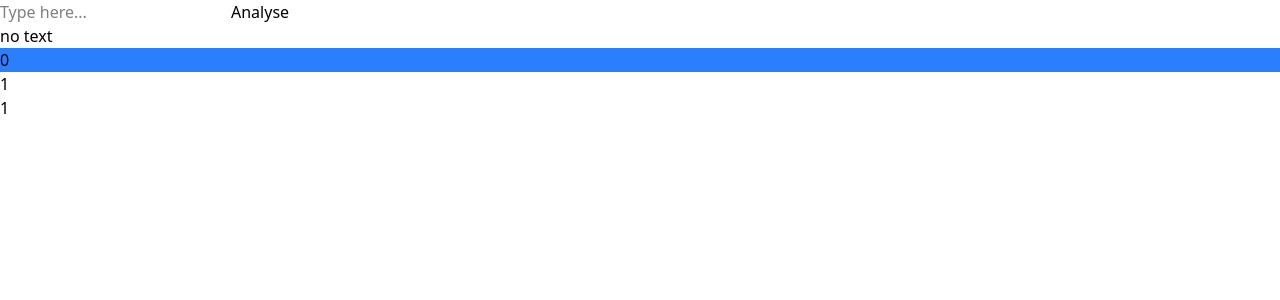
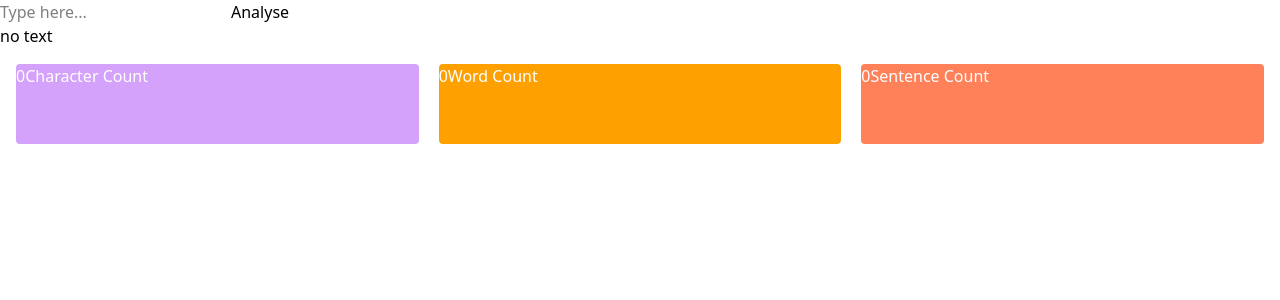
Before and after one commit to EstesJorie/LetterAnalyser, a React (Vite) app: page / in a window 1280 px wide. Shown: the top 300 px of the page. Built offline with nearby package versions, Linux system fonts and the light colour scheme; the HTML template or start-up script is replaced by a standard one.

Commit message:
started boxes

```diff
--- a/components/Counts.jsx
+++ b/components/Counts.jsx
@@ -2,48 +2,45 @@ import React from 'react'
 import { useState } from 'react'
 
 export default function Counts({text}) {
-    // const [characterCount, setCharacterCount] = useState()
-    // const [wordCount, setWordCount] = useState()
-    // const [sentenceCount, setSentenceCount] = useState()
 
     const input = text
 
     let length = input.length
     let spaceCount = input.split(" ").length - 1
-
     let stopCount = input.split(".").length - 1
 
     let characterCount = length - spaceCount
     let wordCount = spaceCount + stopCount
     let sentenceCount = stopCount
 
-    if (stopCount == 0) {
+    if (stopCount == 0 && characterCount > 0) {
         wordCount += 1
     }
 
-    if (sentenceCount == 0) {
-        sentenceCount += 1
+    if (sentenceCount == 0 && characterCount > 0) {
+        sentenceCount = 1
     }
-
-    // const Update = () => {
-    // setCharacterCount(length - spaceCount)
-    // setWordCount(spaceCount + stopCount)
-    // setSentenceCount(stopCount)
-    // }
-
-
-
-
 
     console.log(characterCount, wordCount, sentenceCount)
 
   return (
     <>
+        <div className='flex items-center justify-center gap-5 p-4'>
+            <div className='bg-[#D4A1FB] w-1/3 h-20 rounded flex-col text-white'>
+                <span>{characterCount}</span>
+                <span className='align-bottom'>Character Count</span>
+            </div>
 
-        <div className='bg-blue-500 w-full'>{characterCount}</div>
-        <div>{wordCount}</div>
-        <div>{sentenceCount}</div>
+            <div className='bg-[#FFA001] w-1/3 h-20 rounded flex-col text-white'>
+                <span>{wordCount}</span>
+                <span className='align-bottom'>Word Count</span>
+            </div>
 
+            <div className='bg-[#FE8159] w-1/3 h-20 rounded flex-col text-white'>
+                <span>{sentenceCount}</span>
+                <span className='align-bottom'>Sentence Count</span>
+            </div>
+        </div>
     </>
   )
 }
```
